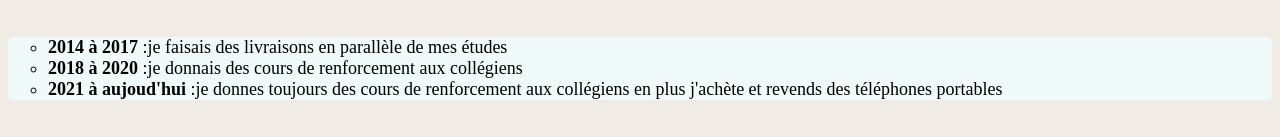
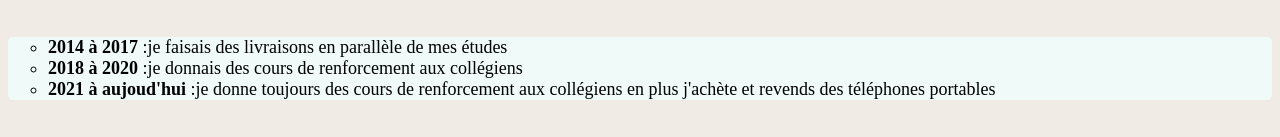
Before and after one commit to BiaoMoussa/mon_cv, a plain HTML site: page index.html in a window 1280 px wide. Shown: the part 822-959 px from the top of the page. Drawn offline with Linux system fonts and the light colour scheme.

Commit message:
je donnes -> je donne

```diff
--- a/index.html
+++ b/index.html
@@ -54,7 +54,7 @@
         </li>
         <li>
             <strong> 2021 à aujoud'hui </strong>
-            :je donnes toujours des cours de renforcement aux collégiens en plus j'achète et revends des téléphones portables
+            :je donne toujours des cours de renforcement aux collégiens en plus j'achète et revends des téléphones portables
         </li>
     </ul>
 
```
